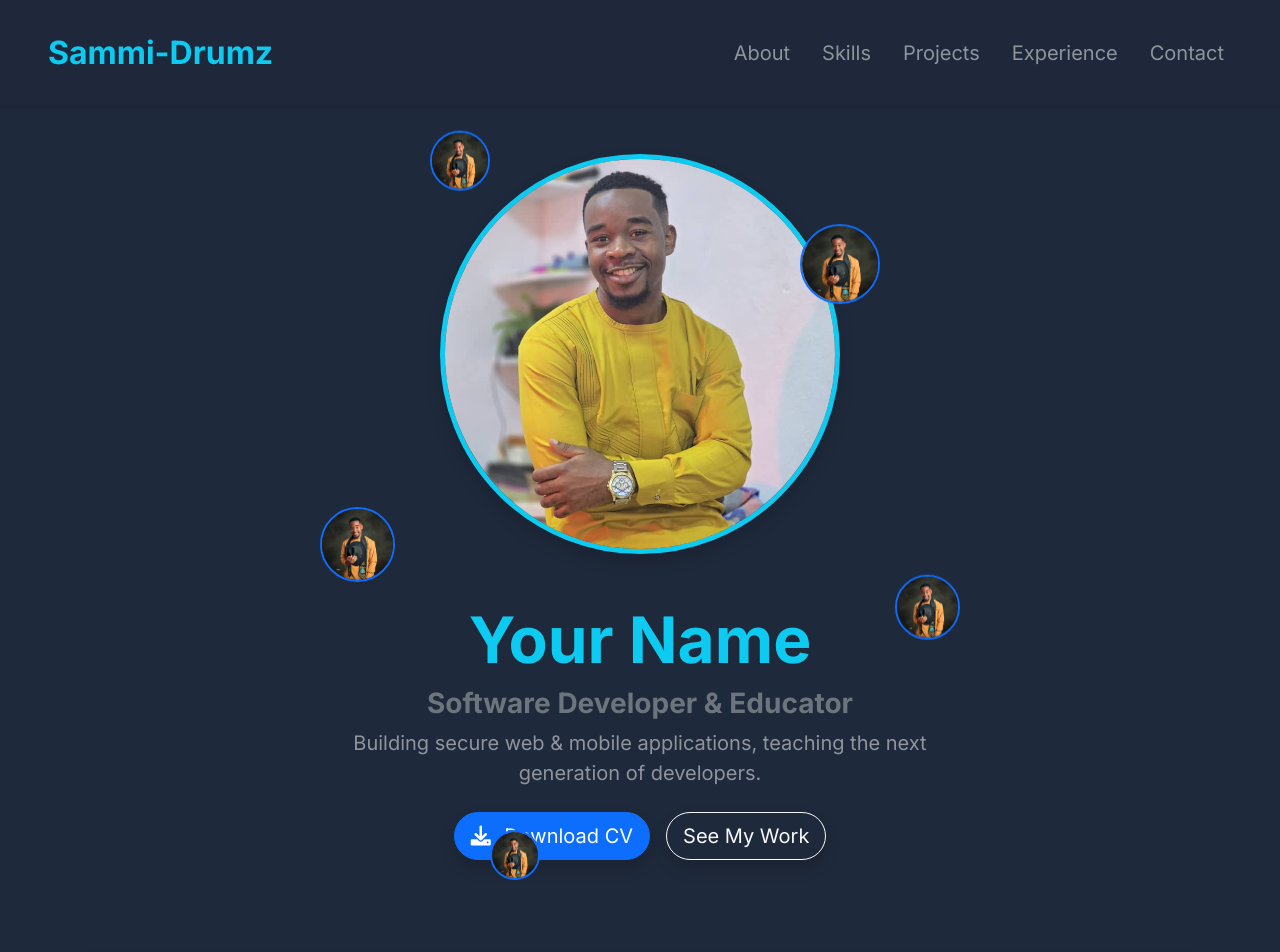
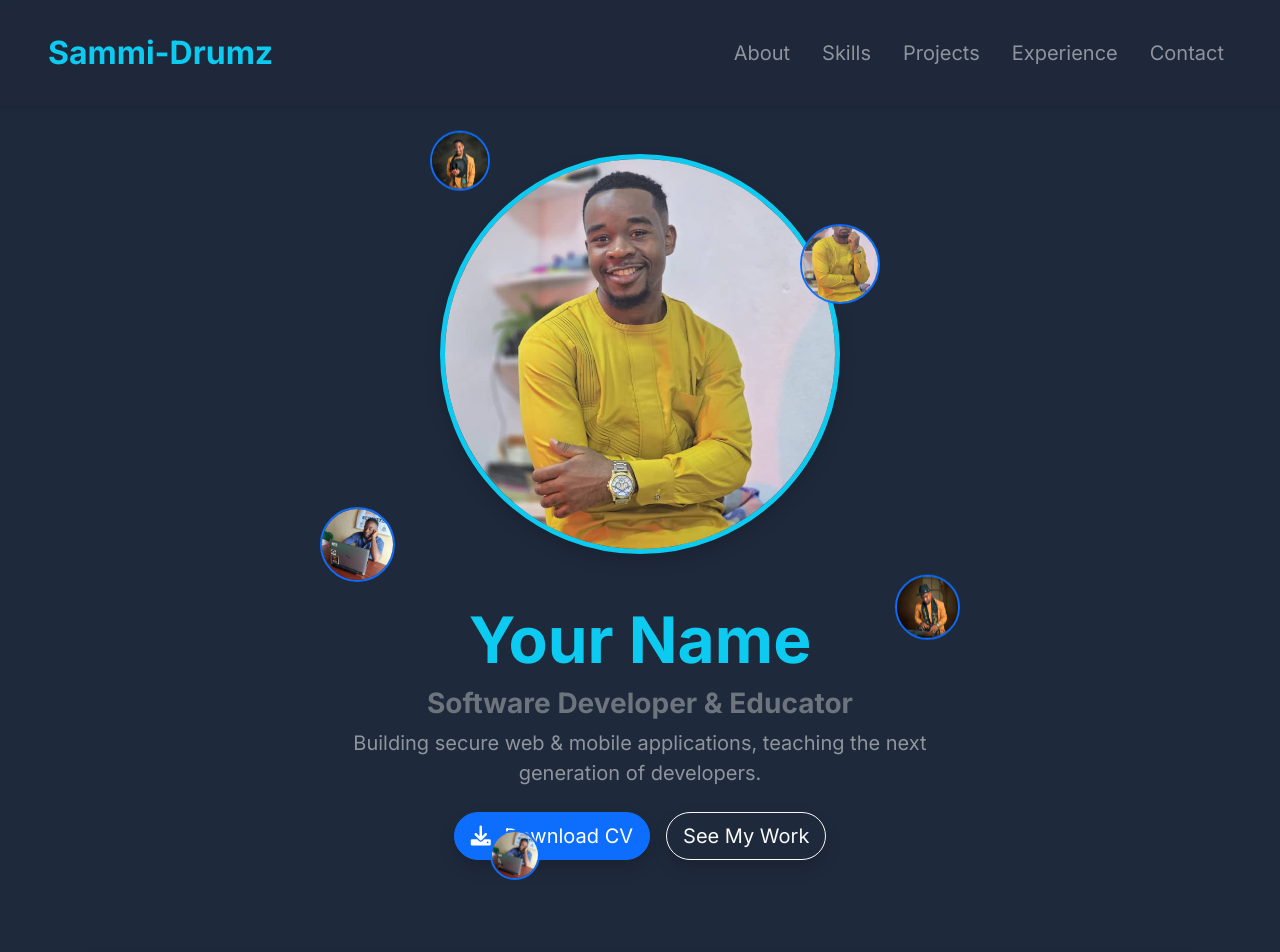
Before and after one commit to Sammi-Drums/Akia, a plain HTML site: page index.html in a window 1280 px wide. Shown: the top 952 px of the page. Drawn offline with nearby package versions, Linux system fonts and the light colour scheme.

Commit message:
Update index.html

```diff
--- a/index.html
+++ b/index.html
@@ -171,10 +171,10 @@
 
                 <!-- Smaller "Planet" Images -->
                 <img src="Images/team111.jpg" alt="Small photo 1" class="rounded-circle position-absolute continuous-bounce" style="width: 60px; height: 60px; top: -20px; left: 15%; object-fit: cover; border: 2px solid var(--color-info); animation-delay: 0s;" />
-                <img src="Images/team111.jpg" alt="Small photo 2" class="rounded-circle position-absolute continuous-bounce" style="width: 75px; height: 75px; top: 50%; left: -20px; transform: translateY(-50%); object-fit: cover; border: 2px solid var(--color-info); animation-delay: 0.5s;" />
-                <img src="Images/team111.jpg" alt="Small photo 3" class="rounded-circle position-absolute continuous-bounce" style="width: 50px; height: 50px; bottom: -20px; left: 25%; object-fit: cover; border: 2px solid var(--color-info); animation-delay: 1s;" />
-                <img src="Images/team111.jpg" alt="Small photo 4" class="rounded-circle position-absolute continuous-bounce" style="width: 80px; height: 80px; top: 10%; right: 10%; object-fit: cover; border: 2px solid var(--color-info); animation-delay: 1.5s;" />
-                <img src="Images/team111.jpg" alt="Small photo 5" class="rounded-circle position-absolute continuous-bounce" style="width: 65px; height: 65px; top: 60%; right: -20px; object-fit: cover; border: 2px solid var(--color-info); animation-delay: 2s;" />
+                <img src="Images/team11111.jpg" alt="Small photo 2" class="rounded-circle position-absolute continuous-bounce" style="width: 75px; height: 75px; top: 50%; left: -20px; transform: translateY(-50%); object-fit: cover; border: 2px solid var(--color-info); animation-delay: 0.5s;" />
+                <img src="Images/team11111.jpg" alt="Small photo 3" class="rounded-circle position-absolute continuous-bounce" style="width: 50px; height: 50px; bottom: -20px; left: 25%; object-fit: cover; border: 2px solid var(--color-info); animation-delay: 1s;" />
+                <img src="Images/team1.jpg" alt="Small photo 4" class="rounded-circle position-absolute continuous-bounce" style="width: 80px; height: 80px; top: 10%; right: 10%; object-fit: cover; border: 2px solid var(--color-info); animation-delay: 1.5s;" />
+                <img src="Images/teaam11111.jpg" alt="Small photo 5" class="rounded-circle position-absolute continuous-bounce" style="width: 65px; height: 65px; top: 60%; right: -20px; object-fit: cover; border: 2px solid var(--color-info); animation-delay: 2s;" />
 
                 <h1 class="display-3 fw-bolder mt-5 mb-2">
                     <span class="text-info">Your Name</span>
```
